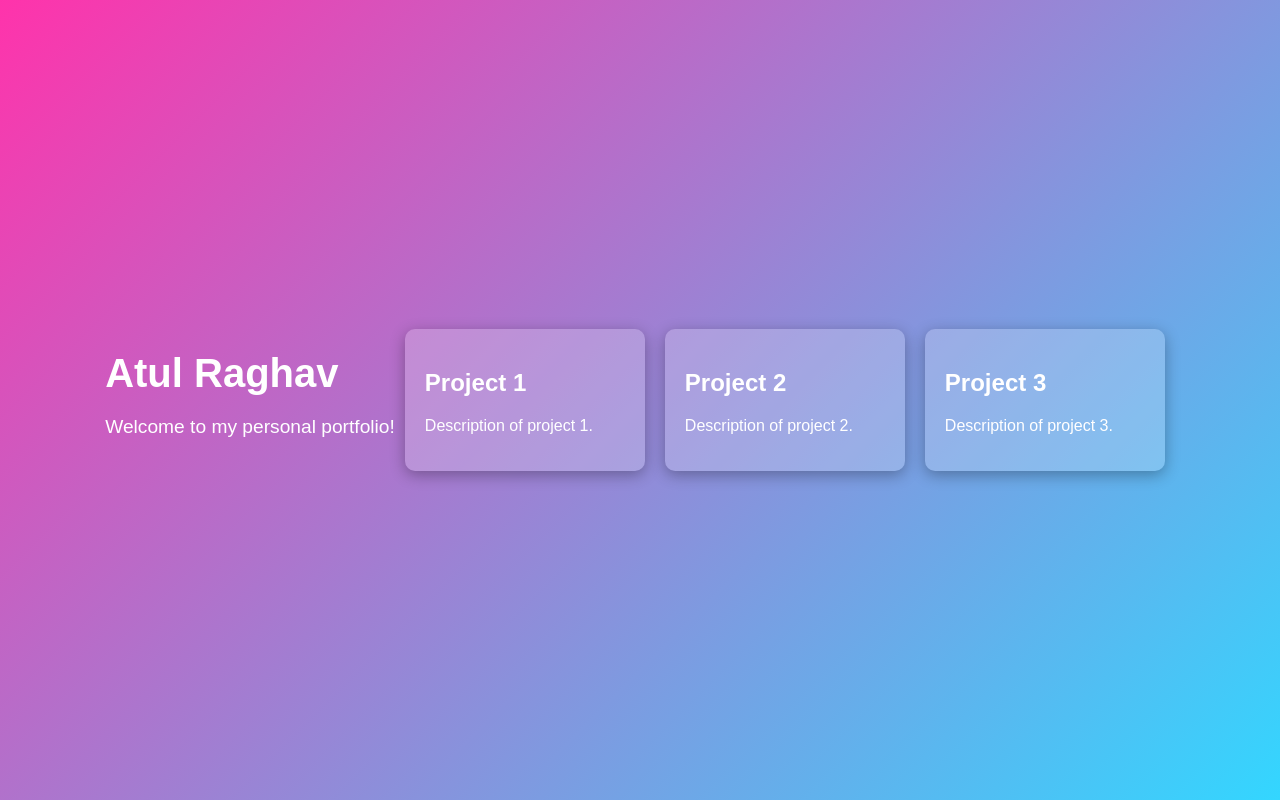
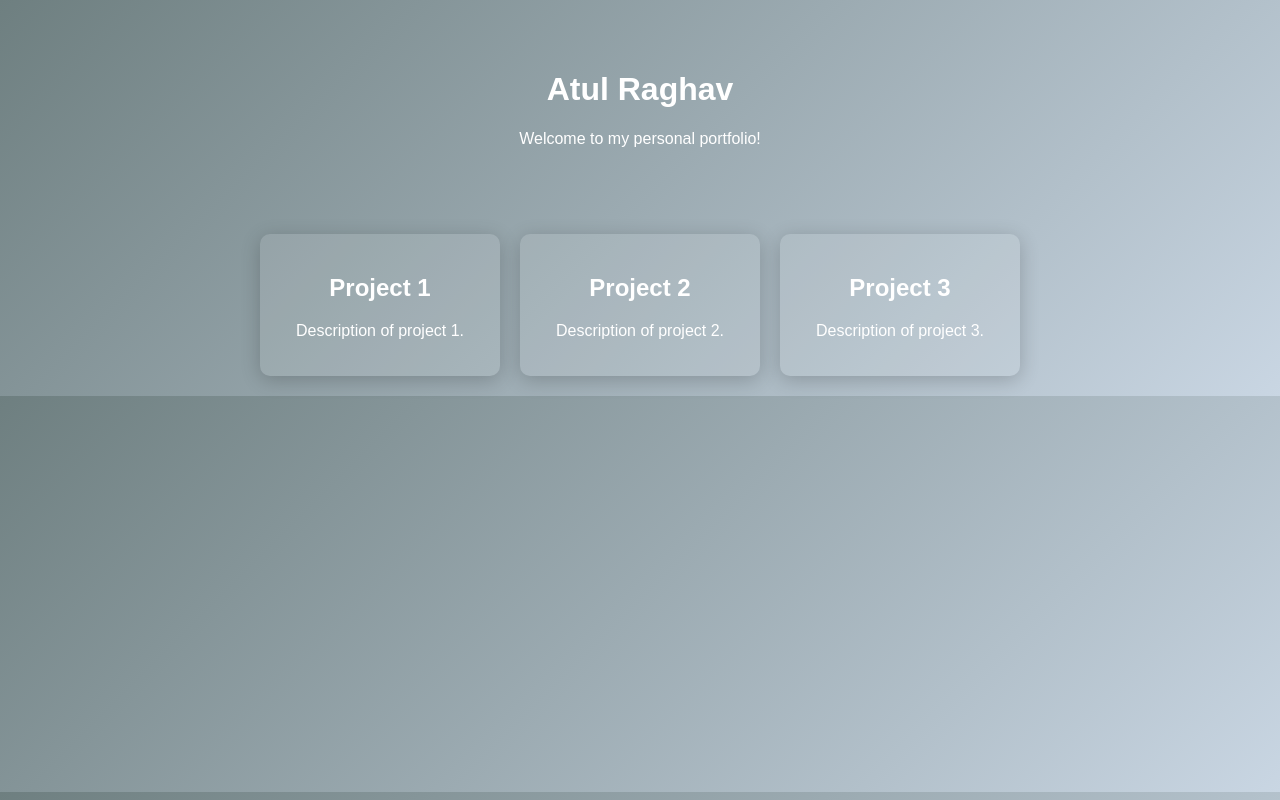
Before and after one commit to 22f3002956/MY_PORTFOLIO, a plain HTML site: page index.html in a window 1280 px wide. Drawn offline with Linux system fonts and the light colour scheme.

Commit message:
Update style.css

```diff
--- a/style.css
+++ b/style.css
@@ -1,51 +1,27 @@
 body {
     margin: 0;
-    padding: 0;
     font-family: Arial, sans-serif;
+    background: linear-gradient(135deg, #6e7f80, #c9d6e3);
     color: #fff;
-    background: linear-gradient(135deg, rgba(255, 0, 150, 0.8), rgba(0, 204, 255, 0.8));
-    height: 100vh;
+    text-align: center;
+}
+header {
+    padding: 50px;
+}
+.projects {
     display: flex;
     justify-content: center;
-    align-items: center;
+    gap: 20px;
+    padding: 20px;
 }
-
-.container {
-    text-align: center;
-}
-
-header h1 {
-    font-size: 2.5em;
-    margin-bottom: 0.5em;
-}
-
-header p {
-    font-size: 1.2em;
-    margin-bottom: 2em;
-}
-
-.projects {
-    display: flex;
-    justify-content: space-around;
-    flex-wrap: wrap;
-}
-
 .project-card {
-    background: rgba(255, 255, 255, 0.2);
+    background: rgba(255, 255, 255, 0.1);
     border-radius: 10px;
     padding: 20px;
-    margin: 10px;
     width: 200px;
-    box-shadow: 0 4px 15px rgba(0, 0, 0, 0.3);
+    box-shadow: 0 4px 20px rgba(0, 0, 0, 0.2);
     transition: transform 0.3s;
 }
-
 .project-card:hover {
     transform: scale(1.05);
 }
-
-.project-card a {
-    text-decoration: none;
-    color: #00ccff;
-    font-weight: bold;
-}
```
